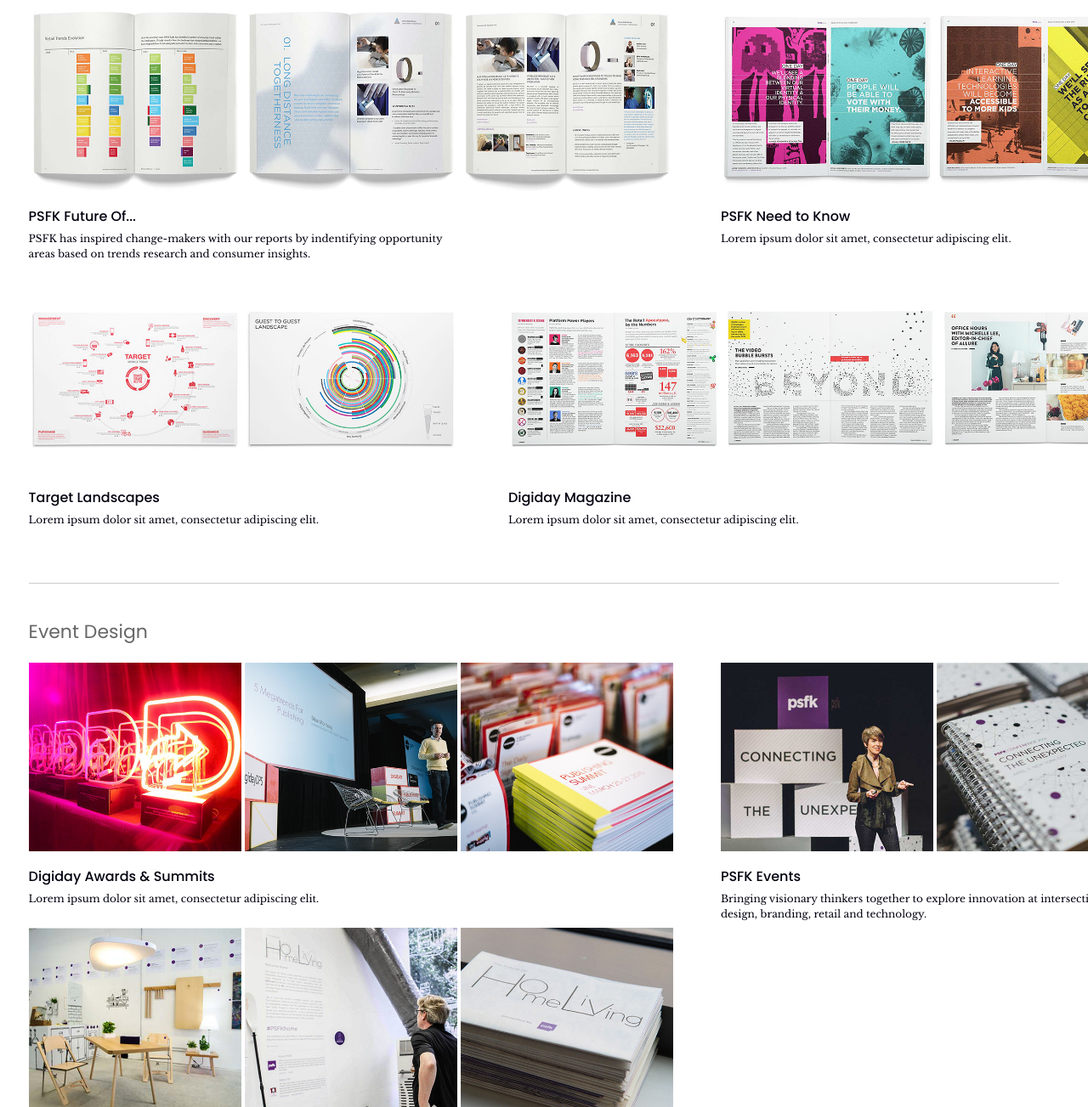
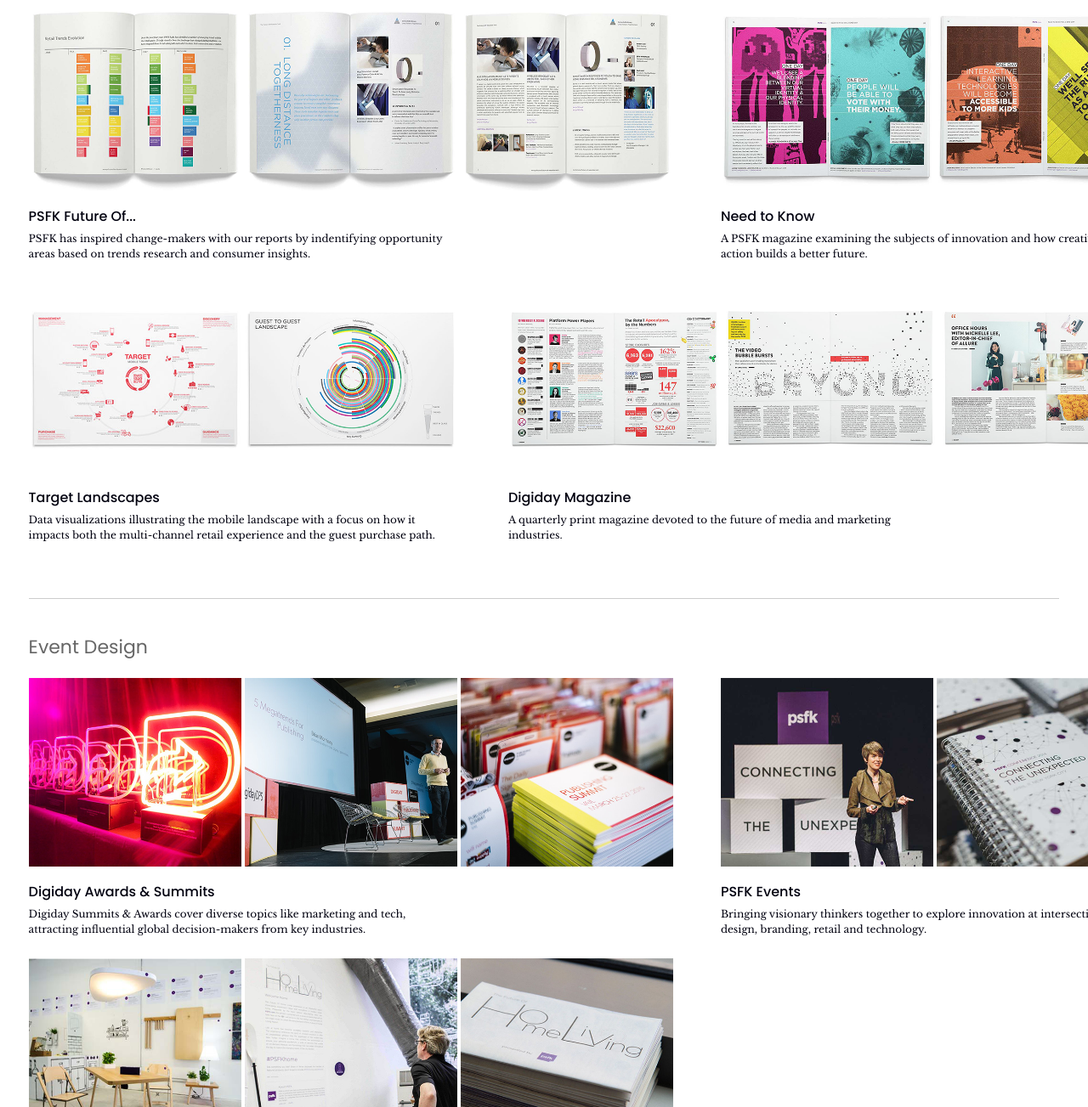
Before and after one commit to psurrena11/petersurrena, a website: page index.html in a window 1280 px wide. Shown: the part 882-2185 px from the top of the page at 85% size. Drawn offline with nearby package versions, Linux system fonts and the light colour scheme.

Commit message:
more copy

```diff
--- a/index.html
+++ b/index.html
@@ -179,9 +179,9 @@
 						</ul>
 
 						<div class="project_description">
-							<h3>PSFK Need to Know</h3>
+							<h3>Need to Know</h3>
 							<p>
-								Lorem ipsum dolor sit amet, consectetur adipiscing elit.
+								A PSFK magazine examining the subjects of innovation and how creativity in action builds a better future.
 							</p>
 						</div>
 					</li>
@@ -203,7 +203,7 @@
 						<div class="project_description">
 							<h3>Target Landscapes</h3>
 							<p>
-								Lorem ipsum dolor sit amet, consectetur adipiscing elit.
+								Data visualizations illustrating the mobile landscape with a focus on how it impacts both the multi-channel retail experience and the guest purchase path.
 							</p>
 						</div>
 					</li>
@@ -228,7 +228,7 @@
 						<div class="project_description">
 							<h3>Digiday Magazine</h3>
 							<p>
-								Lorem ipsum dolor sit amet, consectetur adipiscing elit.
+								 A quarterly print magazine devoted to the future of media and marketing industries.
 							</p>
 						</div>
 					</li>
@@ -265,7 +265,7 @@
 						<div class="project_description">
 							<h3>Digiday Awards &amp; Summits</h3>
 							<p>
-								Lorem ipsum dolor sit amet, consectetur adipiscing elit.
+								Digiday Summits & Awards cover diverse topics like marketing and tech, attracting influential global decision-makers from key industries.
 							</p>
 						</div>
 					</li>
```
